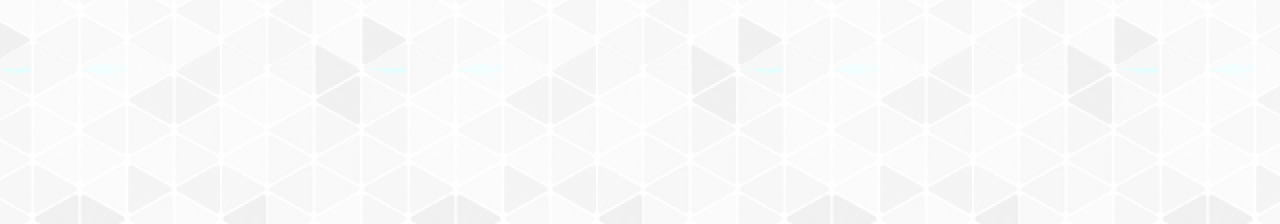
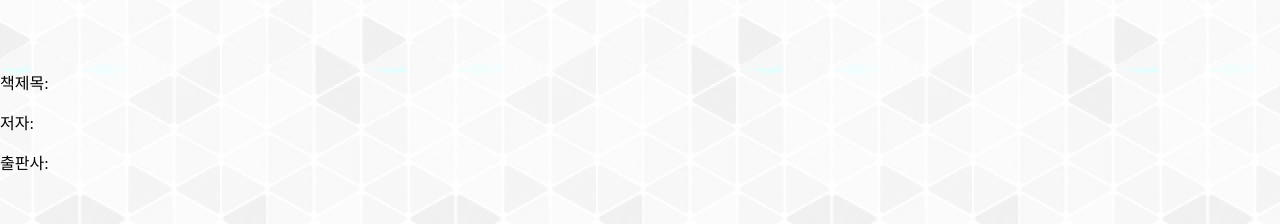
Before and after one commit to KittelLee/book-review, a React (Vite) app: page /List in a window 1280 px wide. Shown: the part 672-896 px from the top of the page. Built offline with nearby package versions, Linux system fonts and the light colour scheme.

Commit message:
fix:버그수정

```diff
--- a/src/pages/List.tsx
+++ b/src/pages/List.tsx
@@ -1,3 +1,196 @@
+// import { useState } from "react";
+// import styled from "styled-components";
+// import Modal from "react-modal";
+// import Review from "../components/Modal/Review";
+// import CatImg from "../assets/images/test5.jpg";
+
+// const customStyles = {
+//   content: {
+//     top: "50%",
+//     left: "50%",
+//     right: "auto",
+//     bottom: "auto",
+//     marginRight: "-50%",
+//     transform: "translate(-50%, -50%)",
+//     height: "80%",
+//     width: "80%",
+//   },
+// };
+
+// Modal.setAppElement("#root");
+
+// function List() {
+//   const [modalIsOpen, setModalIsOpen] = useState(false);
+
+//   function openModal() {
+//     setModalIsOpen(true);
+//   }
+
+//   function closeModal() {
+//     setModalIsOpen(false);
+//   }
+
+//   return (
+//     <ListWrap>
+//       <Book src={CatImg} onClick={openModal} />
+//       <div>
+//         <p>책제목:</p>
+//         <p>저자:</p>
+//         <p>출판사:</p>
+//       </div>
+//       <Modal
+//         isOpen={modalIsOpen}
+//         onRequestClose={closeModal}
+//         style={customStyles}
+//       >
+//         <Review />
+//         <CloseBtn>
+//           <button onClick={closeModal}>X</button>
+//         </CloseBtn>
+//       </Modal>
+//       <Book src={CatImg} onClick={openModal} />
+//       <Book src={CatImg} onClick={openModal} />
+//       <Book src={CatImg} onClick={openModal} />
+//     </ListWrap>
+//   );
+// }
+
+// export default List;
+
+// const ListWrap = styled.div`
+//   // img {
+//   //   height: 300px;
+//   //   margin: 180px;
+//   //   cursor: pointer;
+//   //   // float: left;}
+//   `
+// ;
+
+// const Book = styled.img`
+//   img {
+//     height: 300px;
+//     margin: 180px;
+//     cursor: pointer;
+//     // float: left;
+//   }
+//     `
+
+// const CloseBtn = styled.img`
+//   position: absolute;
+//   top: 10px;
+//   right: 10px;
+//   button {
+//     border: none;
+//     background-color: #fff;
+//     font-size: 1.2rem;
+//     &:hover {
+//       cursor: pointer;
+//       color: red;
+//     }
+//   }`
+// ;
+
+// import { useState } from "react";
+// import styled from "styled-components";
+// import Modal from "react-modal";
+// import Review from "../components/Modal/Review";
+// import CatImg from "../assets/images/test5.jpg";
+
+// const customStyles = {
+//   content: {
+//     top: "50%",
+//     left: "50%",
+//     right: "auto",
+//     bottom: "auto",
+//     marginRight: "-50%",
+//     transform: "translate(-50%, -50%)",
+//     height: "80%",
+//     width: "80%",
+//   },
+// };
+
+// Modal.setAppElement("#root");
+
+// // New BookInfo component to display book details
+// const BookInfo = () => (
+//   <InfoContainer>
+//     <div>Title: Sample Title</div>
+//     <div>Author: Sample Author</div>
+//     <div>Publisher: Sample Publisher</div>
+//   </InfoContainer>
+// );
+
+// function List() {
+//   const [modalIsOpen, setModalIsOpen] = useState(false);
+
+//   function openModal() {
+//     setModalIsOpen(true);
+//   }
+
+//   function closeModal() {
+//     setModalIsOpen(false);
+//   }
+
+//   return (
+//     <ListWrap>
+//       {/* Example of one image with book information */}
+//       <ImageContainer>
+//         <img src={CatImg} onClick={openModal} />
+//         <BookInfo />
+//       </ImageContainer>
+
+//       {/* Add more images with book information as needed */}
+//       <ImageContainer>
+//         <img src={CatImg} onClick={openModal} />
+//         <BookInfo />
+//       </ImageContainer>
+
+//       {/* Modal setup */}
+//       <Modal
+//         isOpen={modalIsOpen}
+//         onRequestClose={closeModal}
+//         style={customStyles}
+//       >
+//         <Review />
+//         <CloseBtn>
+//           <button onClick={closeModal}>X</button>
+//         </CloseBtn>
+//       </Modal>
+//     </ListWrap>
+//   );
+// }
+
+// export default List;
+
+// const ListWrap = styled.div`
+//   /* Add styling for the container if needed */
+// `;
+
+// const ImageContainer = styled.div`
+//   position: relative;
+//   margin: 20px;
+
+//   img {
+//     height: 300px;
+//     cursor: pointer;
+//   }
+// `;
+
+// const InfoContainer = styled.div`
+//   position: absolute;
+//   bottom: 0;
+//   left: 50%;
+//   transform: translateX(-50%);
+//   background: rgba(255, 255, 255, 0.8);
+//   padding: 10px;
+//   text-align: center;
+//   width: 100%;
+// `;
+
+// const CloseBtn = styled.div`
+//   /* Your styling for the close button */
+// `;
+
 import { useState } from "react";
 import styled from "styled-components";
 import Modal from "react-modal";
@@ -32,7 +225,14 @@ function List() {
 
   return (
     <ListWrap>
-      <img src={CatImg} onClick={openModal} />
+      <Book src={CatImg} onClick={openModal}>
+
+      </Book>
+      <div>
+          <p>책제목:</p>
+          <p>저자:</p>
+          <p>출판사:</p>
+        </div>
       <Modal
         isOpen={modalIsOpen}
         onRequestClose={closeModal}
@@ -43,24 +243,25 @@ function List() {
           <button onClick={closeModal}>X</button>
         </CloseBtn>
       </Modal>
-      <img src={CatImg} onClick={openModal} />
-      <img src={CatImg} onClick={openModal} />
-      <img src={CatImg} onClick={openModal} />
+      <Book src={CatImg} onClick={openModal}/>
+      <Book src={CatImg} onClick={openModal}/>
+      <Book src={CatImg} onClick={openModal}/>
     </ListWrap>
   );
 }
 
 export default List;
 
-const ListWrap = styled.div`
-  img {
-    height: 300px;
-    margin: 180px;
-    cursor: pointer;
-  }`
-;
+const ListWrap = styled.div``;
 
-const CloseBtn = styled.img`
+const Book = styled.img`
+  height: 300px;
+  margin: 180px;
+  // padding: 100px;
+  cursor: pointer;
+`;
+
+const CloseBtn = styled.div`
   position: absolute;
   top: 10px;
   right: 10px;
@@ -72,5 +273,5 @@ const CloseBtn = styled.img`
       cursor: pointer;
       color: red;
     }
-  }`
-;
+  }
+`;
```
